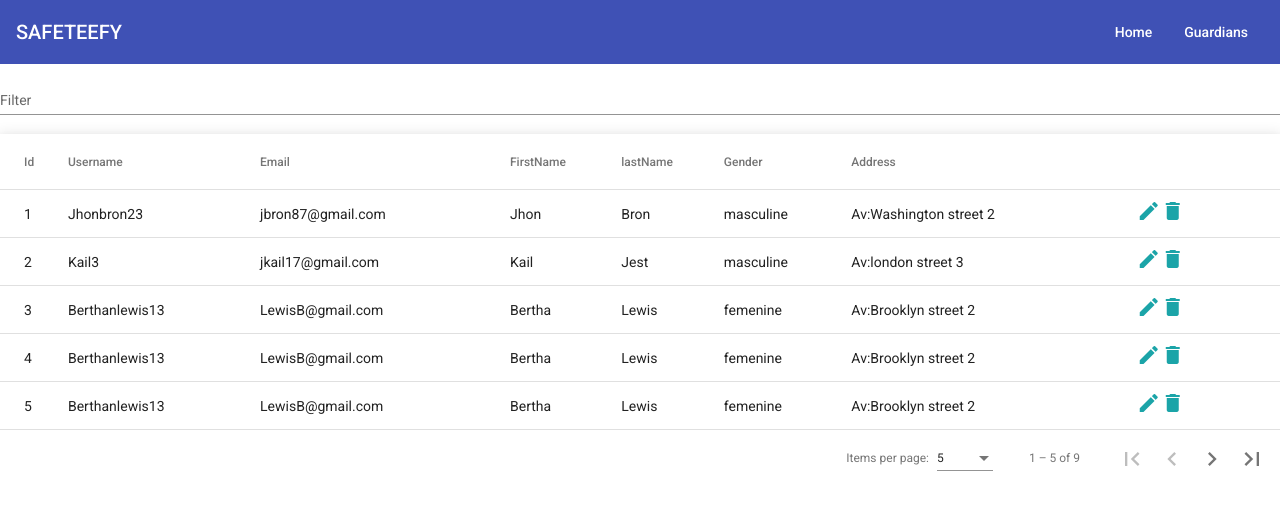
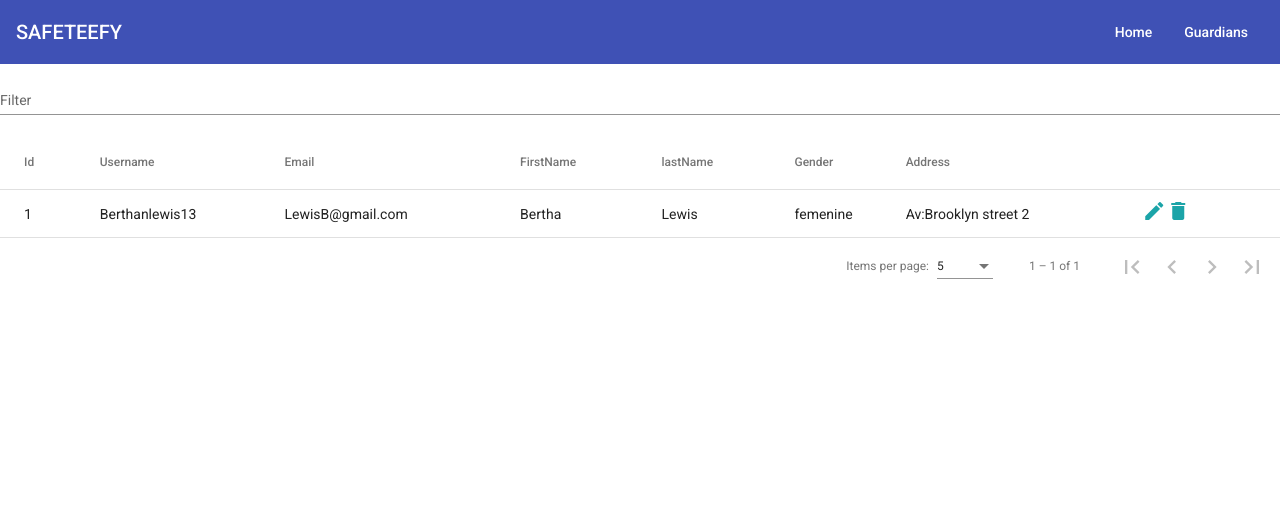
Before and after one commit to JesussPacheco/Crud-Angular-Material-Desing, an Angular app: page /home in a window 1280 px wide. Shown: the top 510 px of the page. Built offline with nearby package versions, Linux system fonts and the light colour scheme; data requests are answered from the project's data file.

Commit message:
add-delete

```diff
--- a/server/db.json
+++ b/server/db.json
@@ -1,13 +1,13 @@
 {
-  "Guardians":[
-    {"id": 1,"username": "Jhonbron23","email": "jbron87@gmail.com","firstName": "Jhon","lastName": "Bron" ,"gender":"masculine","address": "Av:Washington street 2" },
-    {"id": 2,"username": "Kail3","email": "jkail17@gmail.com","firstName": "Kail","lastName": "Jest" ,"gender":"masculine","address": "Av:london street 3" },
-    {"id": 3,"username": "Berthanlewis13","email": "LewisB@gmail.com","firstName": "Bertha","lastName": "Lewis" ,"gender":"femenine","address": "Av:Brooklyn street 2" },
-    {"id": 4,"username": "Berthanlewis13","email": "LewisB@gmail.com","firstName": "Bertha","lastName": "Lewis" ,"gender":"femenine","address": "Av:Brooklyn street 2" },
-    {"id": 5,"username": "Berthanlewis13","email": "LewisB@gmail.com","firstName": "Bertha","lastName": "Lewis" ,"gender":"femenine","address": "Av:Brooklyn street 2" },
-    {"id": 6,"username": "Berthanlewis13","email": "LewisB@gmail.com","firstName": "Bertha","lastName": "Lewis" ,"gender":"femenine","address": "Av:Brooklyn street 2" },
-    {"id": 7,"username": "Berthanlewis13","email": "LewisB@gmail.com","firstName": "Bertha","lastName": "Lewis" ,"gender":"femenine","address": "Av:Brooklyn street 2" },
-    {"id": 8,"username": "Berthanlewis13","email": "LewisB@gmail.com","firstName": "Bertha","lastName": "Lewis" ,"gender":"femenine","address": "Av:Brooklyn street 2" },
-    {"id": 9,"username": "Berthanlewis13","email": "LewisB@gmail.com","firstName": "Bertha","lastName": "Lewis" ,"gender":"femenine","address": "Av:Brooklyn street 2" }
+  "Guardians": [
+    {
+      "id": 1,
+      "username": "Berthanlewis13",
+      "email": "LewisB@gmail.com",
+      "firstName": "Bertha",
+      "lastName": "Lewis",
+      "gender": "femenine",
+      "address": "Av:Brooklyn street 2"
+    }
   ]
 }
--- a/src/app/app.module.ts
+++ b/src/app/app.module.ts
@@ -6,6 +6,7 @@ import { BrowserAnimationsModule } from '@angular/platform-browser/animations';
 import { GuardiansComponent } from './guardians/guardians.component';
 import { MaterialModule} from "./material/material.module";
 import {HttpClientModule} from "@angular/common/http";
+import {MatSortModule} from "@angular/material/sort";
 
 @NgModule({
   declarations: [
@@ -17,7 +18,8 @@ import {HttpClientModule} from "@angular/common/http";
     AppRoutingModule,
     BrowserAnimationsModule,
     MaterialModule,
-    HttpClientModule
+    HttpClientModule,
+    MatSortModule
 
   ],
   providers: [],
--- a/src/app/guardians/guardians.component.html
+++ b/src/app/guardians/guardians.component.html
@@ -2,48 +2,48 @@
   <mat-label>Filter</mat-label>
   <input matInput (keyup)="applyFilter($event)" placeholder="Ex. ium" #input>
 </mat-form-field>
-<table mat-table [dataSource]="dataSource" class="mat-elevation-z8">
+<table mat-table [dataSource]="dataSource" matSort>
 
   <!--- Note that these columns can be defined in any order.
         The actual rendered columns are set as a property on the row definition" -->
 
   <!-- Position Column -->
   <ng-container matColumnDef="id">
-    <th mat-header-cell *matHeaderCellDef > Id </th>
+    <th mat-header-cell *matHeaderCellDef  mat-sort-header> Id </th>
     <td mat-cell *matCellDef="let element"> {{element.id}} </td>
   </ng-container>
 
   <!-- Name Column -->
   <ng-container matColumnDef="username">
-    <th mat-header-cell *matHeaderCellDef> Username </th>
+    <th mat-header-cell *matHeaderCellDef mat-sort-header> Username </th>
     <td mat-cell *matCellDef="let element"> {{element.username}} </td>
   </ng-container>
 
   <!-- Weight Column -->
   <ng-container matColumnDef="email">
-    <th mat-header-cell *matHeaderCellDef> Email </th>
+    <th mat-header-cell *matHeaderCellDef mat-sort-header> Email </th>
     <td mat-cell *matCellDef="let element"> {{element.email}} </td>
   </ng-container>
 
   <!-- Symbol Column -->
   <ng-container matColumnDef="firstName">
-    <th mat-header-cell *matHeaderCellDef> FirstName </th>
+    <th mat-header-cell *matHeaderCellDef mat-sort-header> FirstName </th>
     <td mat-cell *matCellDef="let element"> {{element.firstName}} </td>
   </ng-container>
 
 
   <ng-container matColumnDef="lastName">
-    <th mat-header-cell *matHeaderCellDef> lastName </th>
+    <th mat-header-cell *matHeaderCellDef mat-sort-header> lastName </th>
     <td mat-cell *matCellDef="let element"> {{element.lastName}} </td>
   </ng-container>
 
   <ng-container matColumnDef="gender">
-    <th mat-header-cell *matHeaderCellDef> Gender </th>
+    <th mat-header-cell *matHeaderCellDef mat-sort-header> Gender </th>
     <td mat-cell *matCellDef="let element"> {{element.gender}} </td>
   </ng-container>
 
   <ng-container matColumnDef="address">
-    <th mat-header-cell *matHeaderCellDef> Address </th>
+    <th mat-header-cell *matHeaderCellDef mat-sort-header> Address </th>
     <td mat-cell *matCellDef="let element"> {{element.address}} </td>
   </ng-container>
 
@@ -54,7 +54,7 @@
         <mat-icon>edit</mat-icon>
       </a>
 
-      <a class="upIcon">
+      <a class="upIcon" (click)="deleteGuardian(element)">
         <mat-icon>delete</mat-icon>
       </a>
     </td>
--- a/src/app/guardians/guardians.component.ts
+++ b/src/app/guardians/guardians.component.ts
@@ -3,6 +3,7 @@ import {GuardiansService} from "./services/guardians.service";
 import {Guardian} from "./Models/guardian";
 import {MatTableDataSource} from "@angular/material/table";
 import {MatPaginator} from "@angular/material/paginator";
+import {MatSort} from "@angular/material/sort";
 @Component({
   selector: 'app-guardians',
   templateUrl: './guardians.component.html',
@@ -11,15 +12,18 @@ import {MatPaginator} from "@angular/material/paginator";
 
 export class GuardiansComponent implements OnInit {
   displayedColumns: string[] = ['id', 'username', 'email', 'firstName','lastName','gender','address','actions'];
-  dataSource = new MatTableDataSource<Guardian>();
-  @ViewChild(MatPaginator, {static: true})
-  paginator!: MatPaginator;
-  constructor(private guardiansService:GuardiansService) {}
+  dataSource: MatTableDataSource<Guardian>;
+  @ViewChild(MatPaginator) paginator!: MatPaginator;
+  @ViewChild(MatSort) sort!: MatSort;
+  constructor(private guardiansService:GuardiansService) {
+    this.dataSource = new MatTableDataSource<Guardian>();
+  }
   ngOnInit(): void {
     this.retrieveGuardians();
   }
   ngAfterViewInit() {
     this.dataSource.paginator = this.paginator;
+    this.dataSource.sort = this.sort;
   }
 
 
@@ -30,11 +34,21 @@ export class GuardiansComponent implements OnInit {
    retrieveGuardians():void{
     this.guardiansService.getAll().
     subscribe(data=>{
+        console.log("entra pero no hace na:")
       console.log(data);
       this.dataSource.data=data;
     },
      error => {console.log(error)} )
   }
+  refreshGuardians():void{
+    this.retrieveGuardians();
+  }
+  deleteGuardian(guardian:Guardian):void{
+    this.guardiansService.delete(guardian.id).subscribe( (data)=>{
+      this.dataSource.data = this.dataSource.data.filter(u => u.id !== guardian.id);
+    },(error)=>{
+    } );
+  }
 
 
 }
--- a/src/app/guardians/services/guardians.service.ts
+++ b/src/app/guardians/services/guardians.service.ts
@@ -14,4 +14,8 @@ export class GuardiansService {
     return this.http.get<Guardian[]>(baseUrl)
   }
 
+  delete(id:any): Observable<Guardian> {
+    return this.http.delete<Guardian>(`${baseUrl}/${id}`);
+  }
+
 }
```
